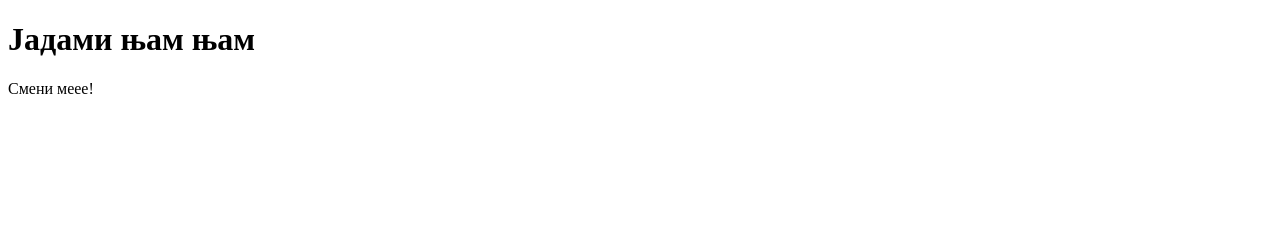
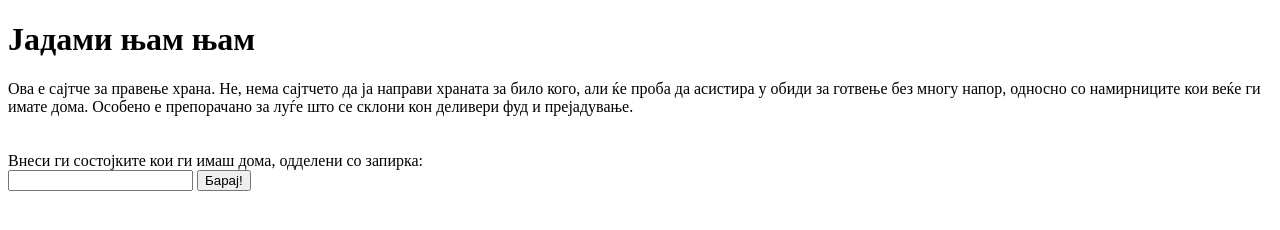
Before and after one commit to whoeverest/jadami, a website: page frontend/html/index.html in a window 1280 px wide. Drawn offline with Linux system fonts and the light colour scheme.

Commit message:
Додадов копче и лента за пребарување

```diff
--- a/frontend/html/index.html
+++ b/frontend/html/index.html
@@ -1,12 +1,20 @@
 <!DOCTYPE html>
 <html>
 <head>
+	<link rel="stylesheet" type="text/css" href="CSS/styles.css">
     <meta charset="utf-8">
+
     <title>Јадами</title>
 </head>
 <body>
     <h1>Јадами њам њам</h1>
-    <p>Смени меее!</p>
+    <div id="intro">Ова е сајтче за правење храна. Не, нема сајтчето да ја направи храната за било кого, али ќе проба да асистира у обиди за готвење без многу напор, односно со намирниците кои веќе ги имате дома. Особено е препорачано за луѓе што се склони кон деливери фуд и прејадување.</div>
+    <br> <br>
+    <div id="input-field">
+    	<span id="vnesi">Внеси ги состојките кои ги имаш дома, одделени со запирка:</span>
+    	<br>
+    	<input type="text"> <input type="button" value="Барај!">
+    </div>
 </body>
 </html>
 <!-- created by Daniela V. and Andrej T. -->
```
